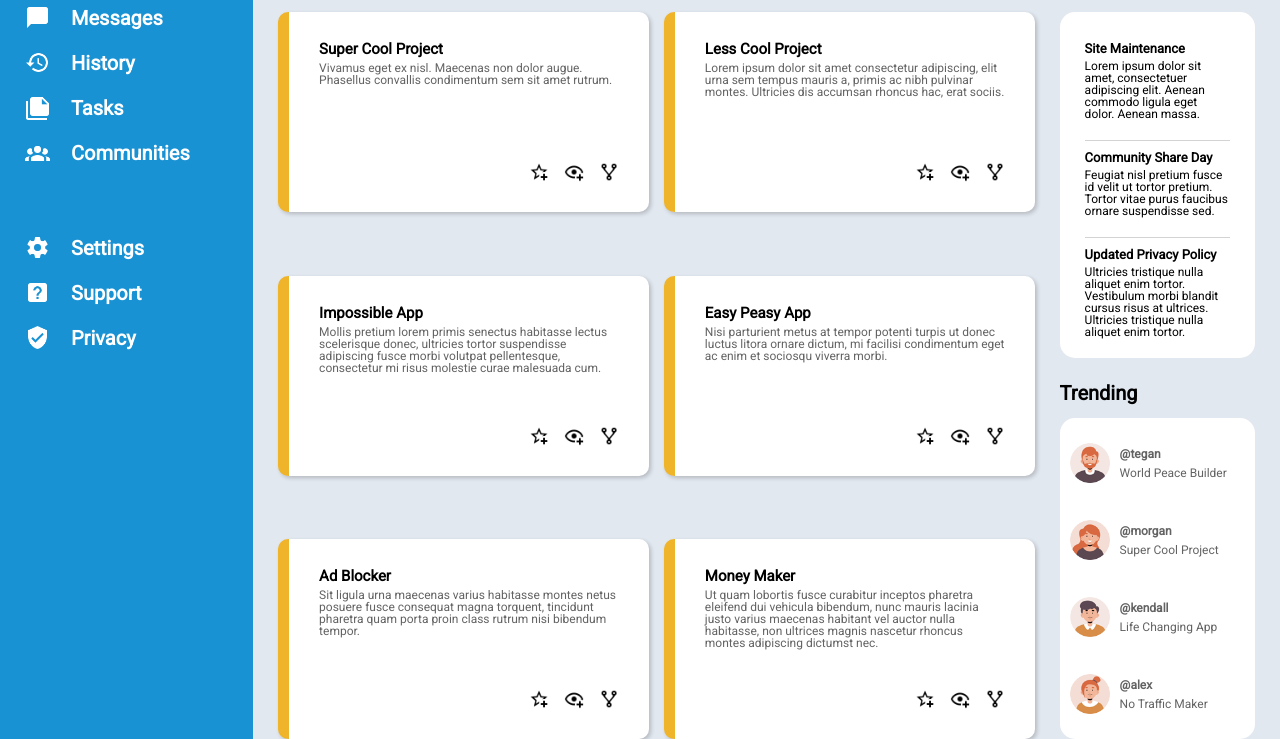
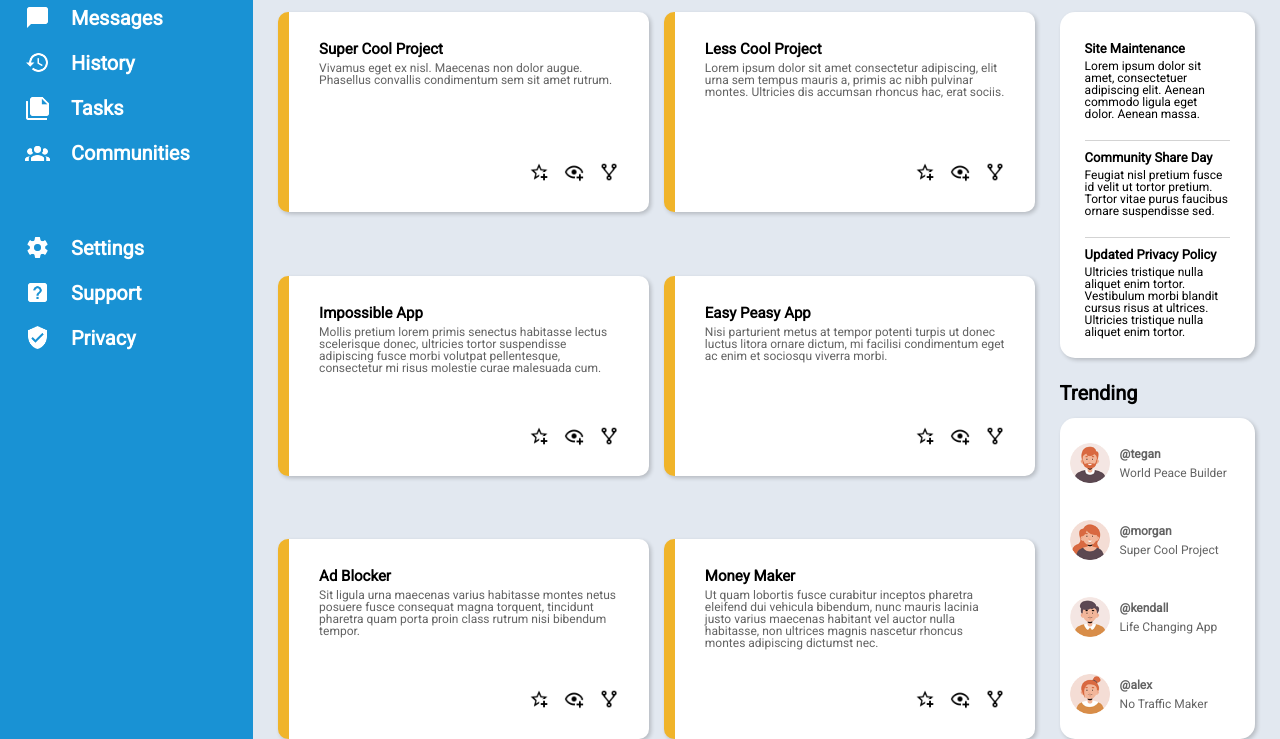
Before and after one commit to ykoziy/odin-admin-dashboard, a plain HTML site: page index.html in a window 1280 px wide. Shown: the part 198-937 px from the top of the page. Drawn offline with Linux system fonts and the light colour scheme.

Commit message:
added shadows for the annon. and trend boxes

```diff
--- a/css/style.css
+++ b/css/style.css
@@ -286,6 +286,7 @@ body {
   background-color: white;
   display: flex;
   flex-direction: column;
+  box-shadow: 2px 2px 4px 0px rgba(0, 0, 0, 0.2);
 }
 
 .trend-container {
```
